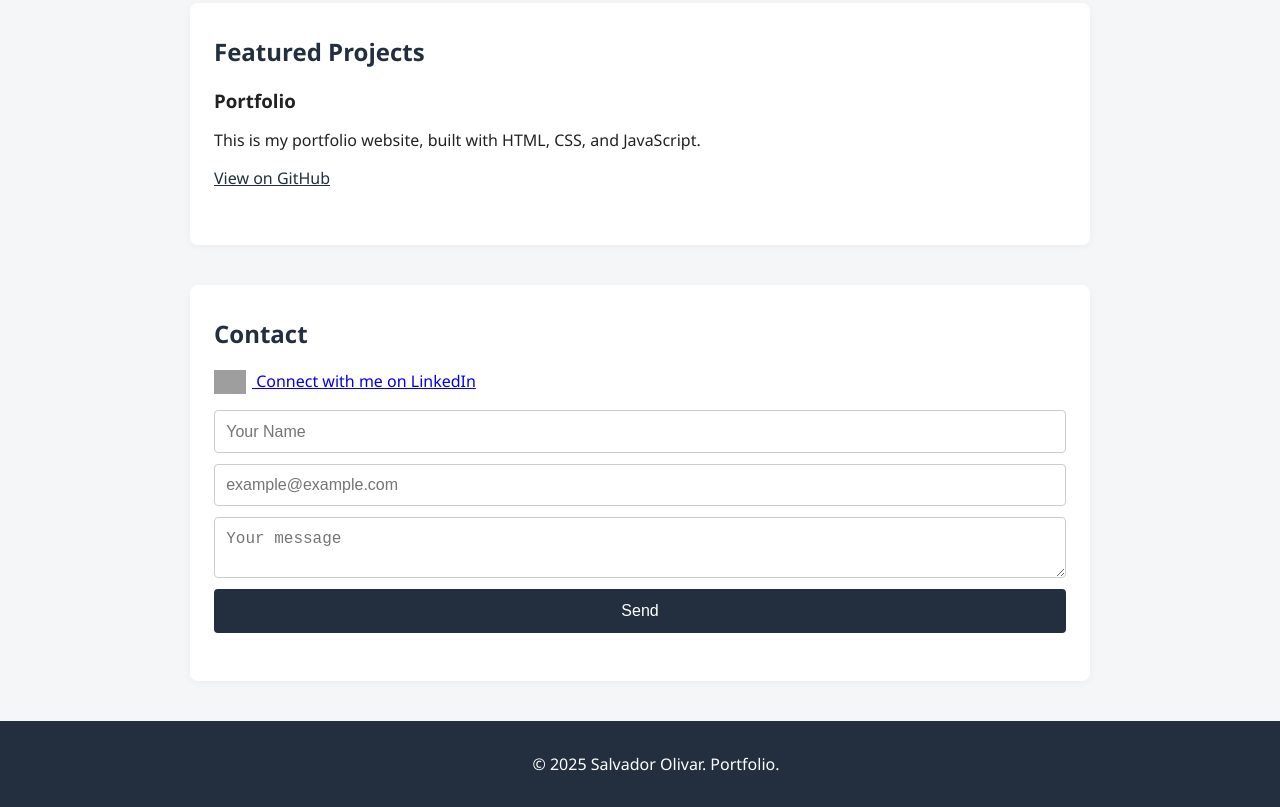
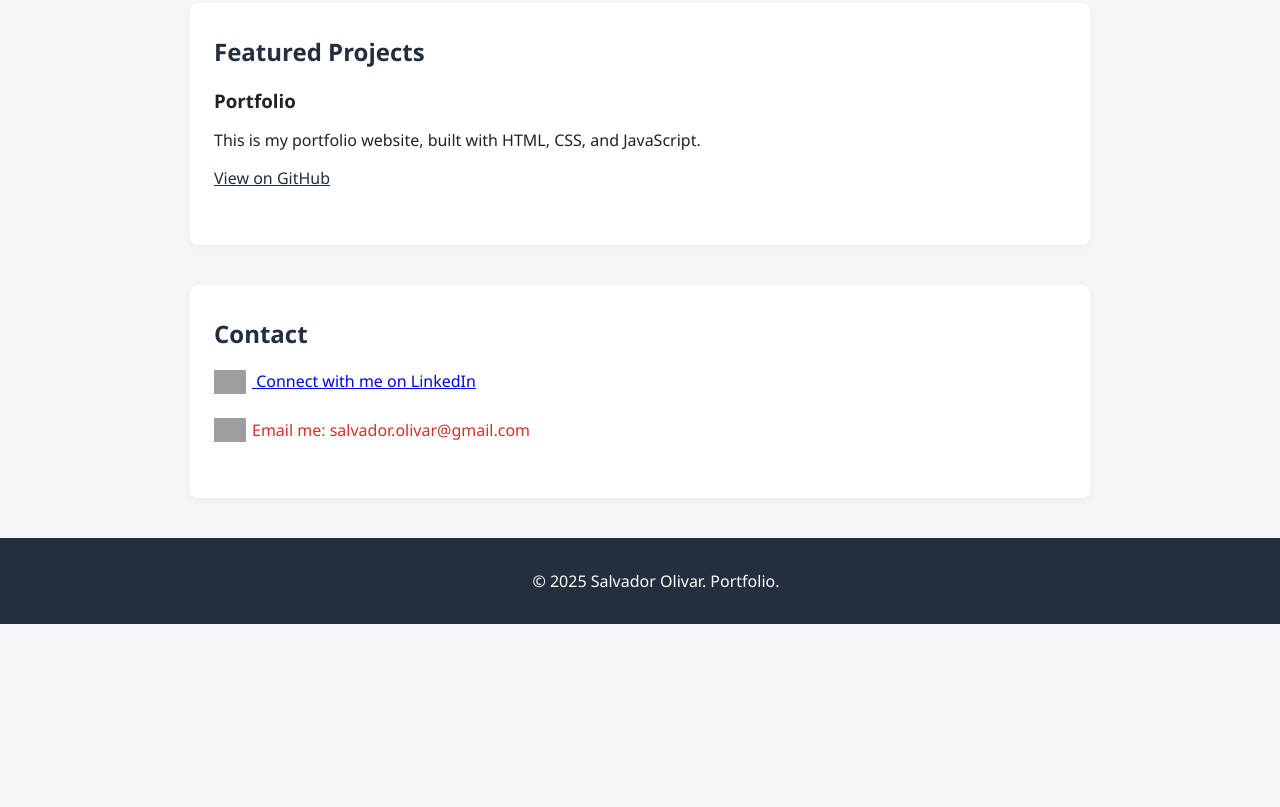
Before and after one commit to SalvadorOlivar/professional-portfolio, a plain HTML site: page index.html in a window 1280 px wide. Shown: the part 765-1572 px from the top of the page. After the commit the page ends 1389 px from the top, so only its background shows below. Drawn offline with Linux system fonts and the light colour scheme; grey boxes are pictures that could not be loaded.

Commit message:
Replace contact form with a direct email link for improved accessibility and user experience, and add styling for the email link.

```diff
--- a/index.html
+++ b/index.html
@@ -59,13 +59,12 @@
           Connect with me on LinkedIn
         </a>
       </p>
-      <form id="contact-form">
-        <input type="text" name="name" placeholder="Your Name" required>
-        <input type="email" name="email" placeholder="example@example.com" required>
-        <textarea name="message" placeholder="Your message" required></textarea>
-        <button type="submit">Send</button>
-      </form>
-      <div id="form-message"></div>
+      <p>
+        <a href="mailto:salvador.olivar98@gmail.com" class="gmail-link">
+          <img src="https://cdn.jsdelivr.net/gh/devicons/devicon/icons/google/google-original.svg" alt="Gmail" style="height:24px;vertical-align:middle;margin-right:6px;">
+          Email me: salvador.olivar@gmail.com
+        </a>
+      </p>
     </section>
   </main>
   <footer>
--- a/style.css
+++ b/style.css
@@ -106,6 +106,19 @@ footer {
   bottom: 0;
   width: 100%;
 }
+.gmail-link {
+  display: inline-flex;
+  align-items: center;
+  color: #d93025;
+  font-weight: 500;
+  text-decoration: none;
+  margin: 0.5rem 0;
+  transition: color 0.2s;
+}
+.gmail-link:hover {
+  color: #a52714;
+  text-decoration: underline;
+}
 @media (max-width: 600px) {
   main {
     padding: 0 0.3rem;
```
